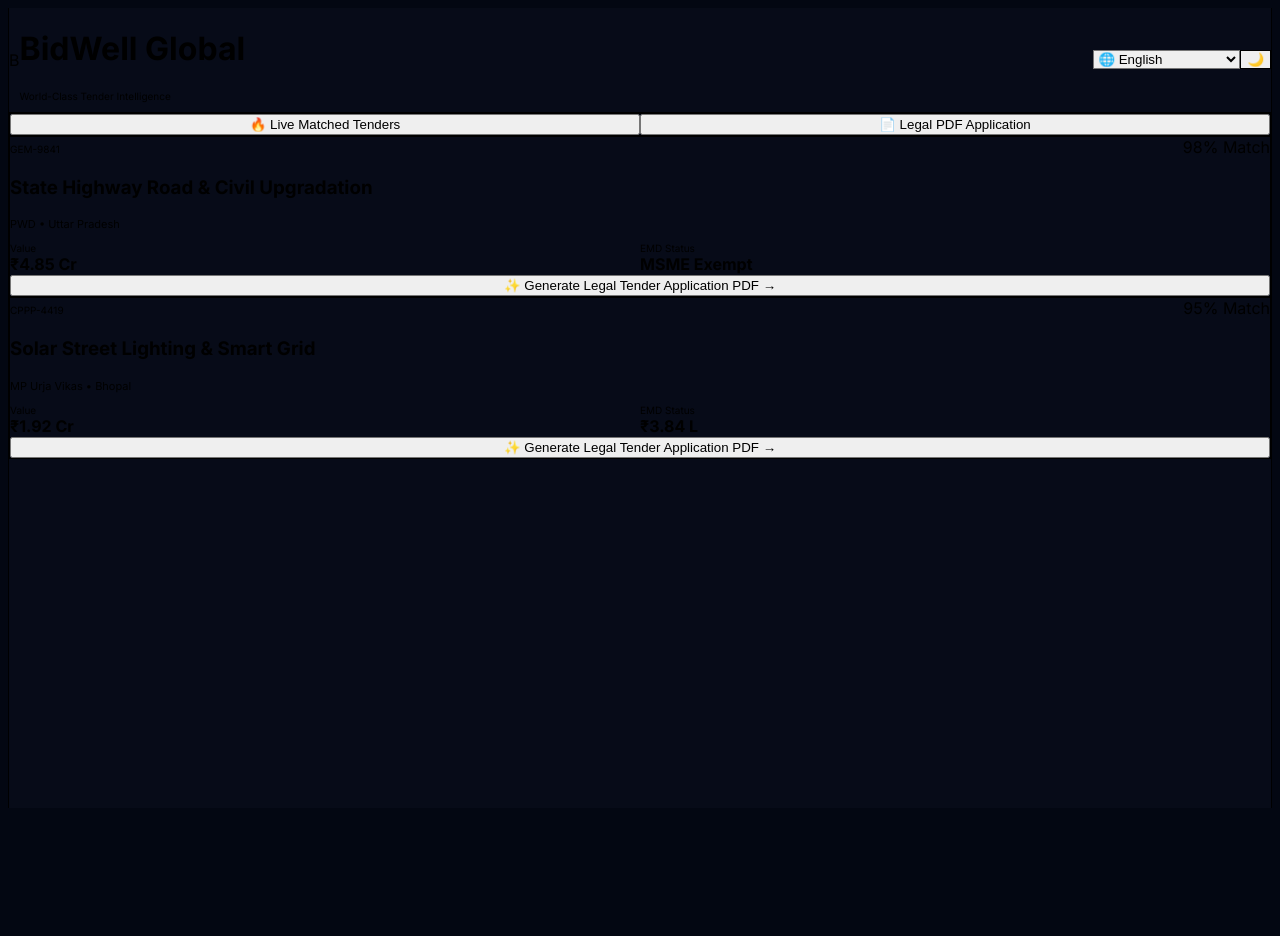
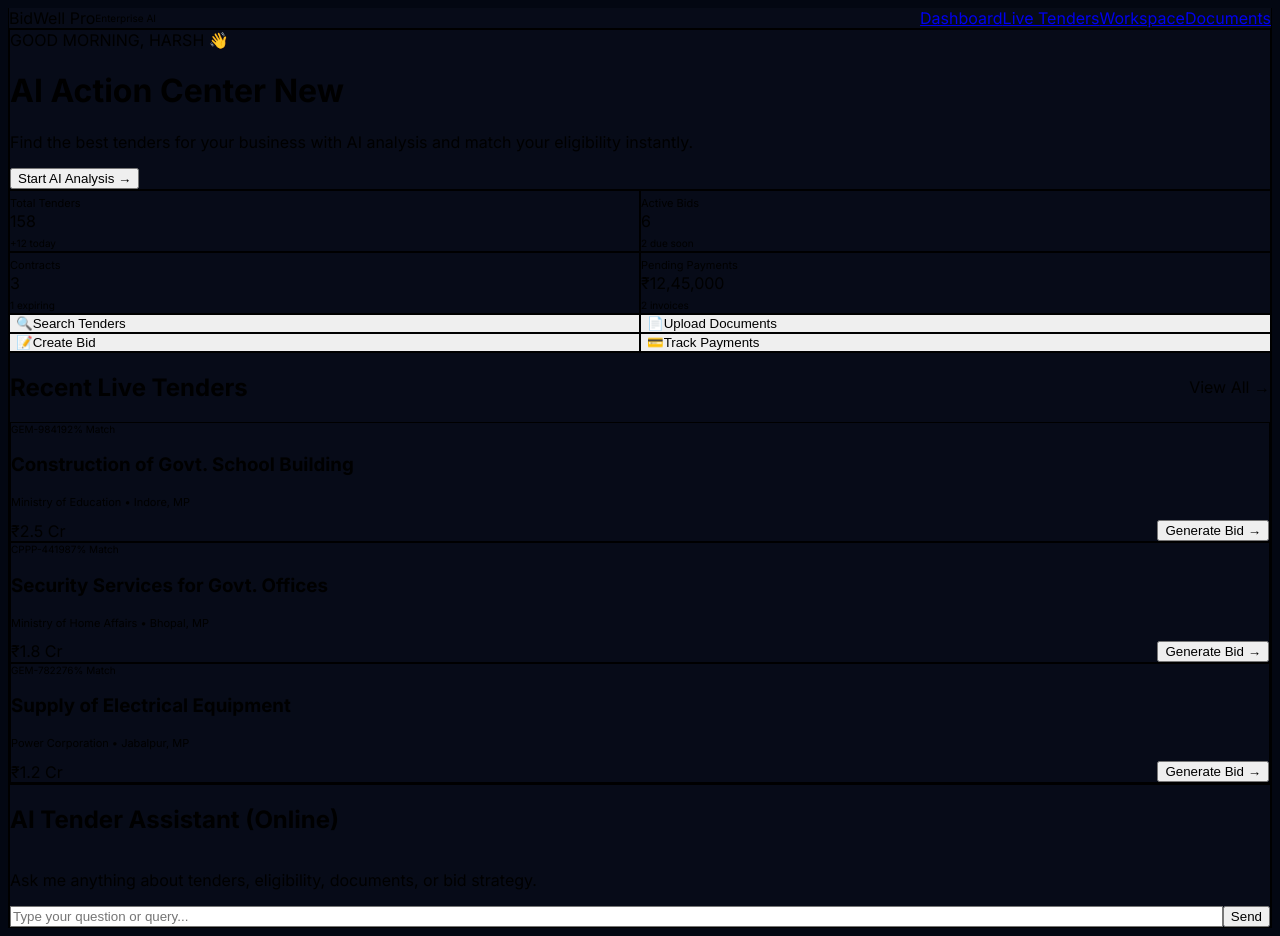
Before and after one commit to moneycontrol21yd-beep/bidwell-app, a Next.js app: page / in a window 1280 px wide. Before the commit the page ends 816 px from the top, so only its background shows below. Built offline with nearby package versions, Linux system fonts and the light colour scheme.

Commit message:
feat: deploy complete master dashboard UI matching enterprise screenshot

```diff
--- a/app/components/GlobalNavbar.tsx
+++ b/app/components/GlobalNavbar.tsx
@@ -1,44 +1,20 @@
 "use client";
-import React, { useState } from "react";
+import React from "react";
 import Link from "next/link";
 
 export default function GlobalNavbar() {
-  const [lang, setLang] = useState("EN");
-  const [isDark, setIsDark] = useState(true);
-
   return (
-    <div className="flex items-center justify-between border-b border-slate-800/80 pb-3 mb-4">
-      <div className="flex items-center gap-2.5">
-        <div className="w-9 h-9 rounded-2xl bg-gradient-to-tr from-blue-600 to-cyan-500 flex items-center justify-center font-extrabold text-white text-sm shadow-lg">B</div>
-        <div>
-          <h1 className="text-sm font-extrabold text-cyan-400">BidWell Global</h1>
-          <p className="text-[10px] text-slate-400">World-Class Tender Intelligence</p>
-        </div>
+    <nav className="p-3 bg-slate-900 border-b border-slate-800 flex flex-wrap items-center justify-between gap-2 text-xs">
+      <div className="flex items-center gap-2">
+        <span className="font-black text-cyan-400 text-sm tracking-wider">BidWell Pro</span>
+        <span className="px-2 py-0.5 rounded bg-cyan-500/20 text-cyan-300 text-[10px] font-bold">Enterprise AI</span>
       </div>
-
-      <div className="flex items-center gap-2">
-        {/* Language Selector */}
-        <select
-          value={lang}
-          onChange={(e) => setLang(e.target.value)}
-          className="bg-slate-900 border border-slate-700 text-xs text-slate-200 px-2 py-1 rounded-xl outline-none font-bold"
-        >
-          <option value="EN">🌐 English</option>
-          <option value="HI">🇮🇳 Hindi (हिन्दी)</option>
-          <option value="GU">🟢 Gujarati (ગુજરાતી)</option>
-          <option value="MR">🟣 Marathi (मराठी)</option>
-          <option value="TA">🔵 Tamil (தமிழ்)</option>
-          <option value="TE">🟠 Telugu (తెలుగు)</option>
-        </select>
-
-        {/* Theme Toggle */}
-        <button
-          onClick={() => setIsDark(!isDark)}
-          className="w-8 h-8 rounded-xl bg-slate-900 border border-slate-700 flex items-center justify-center text-xs"
-        >
-          {isDark ? "🌙" : "☀️"}
-        </button>
+      <div className="flex flex-wrap items-center gap-1.5">
+        <Link href="/" className="px-2.5 py-1 rounded-lg bg-slate-800 hover:bg-slate-700 text-slate-200">Dashboard</Link>
+        <Link href="/match" className="px-2.5 py-1 rounded-lg bg-slate-800 hover:bg-slate-700 text-slate-200">Live Tenders</Link>
+        <Link href="/bids" className="px-2.5 py-1 rounded-lg bg-slate-800 hover:bg-slate-700 text-slate-200">Workspace</Link>
+        <Link href="/upload" className="px-2.5 py-1 rounded-lg bg-slate-800 hover:bg-slate-700 text-slate-200">Documents</Link>
       </div>
-    </div>
+    </nav>
   );
 }
--- a/app/page.tsx
+++ b/app/page.tsx
@@ -3,69 +3,109 @@
 import GlobalNavbar from "./components/GlobalNavbar";
 
 export default function MasterBrainDashboard() {
-  const [activeTab, setActiveTab] = useState("tenders");
+  const [activeTab, setActiveTab] = useState("overview");
 
-  const liveTenders = [
-    { id: "GEM-9841", title: "State Highway Road & Civil Upgradation", dept: "PWD • Uttar Pradesh", val: "₹4.85 Cr", emd: "MSME Exempt", match: "98% Match" },
-    { id: "CPPP-4419", title: "Solar Street Lighting & Smart Grid", dept: "MP Urja Vikas • Bhopal", val: "₹1.92 Cr", emd: "₹3.84 L", match: "95% Match" }
+  const stats = [
+    { label: "Total Tenders", val: "158", sub: "+12 today", color: "text-cyan-400" },
+    { label: "Active Bids", val: "6", sub: "2 due soon", color: "text-purple-400" },
+    { label: "Contracts", val: "3", sub: "1 expiring", color: "text-emerald-400" },
+    { label: "Pending Payments", val: "₹12,45,000", sub: "2 invoices", color: "text-amber-400" }
+  ];
+
+  const recentTenders = [
+    { id: "GEM-9841", title: "Construction of Govt. School Building", dept: "Ministry of Education", loc: "Indore, MP", val: "₹2.5 Cr", match: "92%" },
+    { id: "CPPP-4419", title: "Security Services for Govt. Offices", dept: "Ministry of Home Affairs", loc: "Bhopal, MP", val: "₹1.8 Cr", match: "87%" },
+    { id: "GEM-7822", title: "Supply of Electrical Equipment", dept: "Power Corporation", loc: "Jabalpur, MP", val: "₹1.2 Cr", match: "76%" }
   ];
 
   return (
-    <div className="min-h-screen p-4 pb-28 space-y-4">
+    <div className="min-h-screen bg-slate-950 text-slate-100 pb-28">
       <GlobalNavbar />
 
-      {/* Tabs */}
-      <div className="grid grid-cols-2 gap-2 p-1 rounded-2xl bg-slate-900 border border-slate-800">
-        <button onClick={() => setActiveTab("tenders")} className={`py-2 rounded-xl text-xs font-bold ${activeTab === "tenders" ? "bg-cyan-600 text-white" : "text-slate-400"}`}>
-          🔥 Live Matched Tenders
-        </button>
-        <button onClick={() => setActiveTab("bids")} className={`py-2 rounded-xl text-xs font-bold ${activeTab === "bids" ? "bg-purple-600 text-white" : "text-slate-400"}`}>
-          📄 Legal PDF Application
+      <div className="p-4 space-y-4 max-w-7xl mx-auto">
+        {/* Welcome Banner */}
+        <div className="p-6 rounded-3xl bg-gradient-to-r from-blue-900/60 via-slate-900 to-slate-900 border border-slate-800 shadow-2xl flex flex-col md:flex-row justify-between items-start md:items-center gap-4">
+          <div className="space-y-1">
+            <span className="text-xs font-mono text-cyan-400 uppercase tracking-widest">Good Morning, Harsh 👋</span>
+            <h1 className="text-xl md:text-2xl font-extrabold text-white">AI Action Center <span className="text-xs px-2 py-0.5 bg-cyan-500 text-slate-950 rounded-full font-bold">New</span></h1>
+            <p className="text-xs text-slate-400">Find the best tenders for your business with AI analysis and match your eligibility instantly.</p>
+          </div>
+          <button onClick={() => alert("AI Deep Scanner Activated across UP, MP, Gujarat, Rajasthan & Bihar!")} className="px-5 py-2.5 rounded-2xl bg-cyan-600 hover:bg-cyan-500 text-white font-bold text-xs shadow-lg transition">
+            Start AI Analysis →
           </button>
         </div>
 
-      {activeTab === "tenders" && (
-        <div className="space-y-3">
-          {liveTenders.map(t => (
-            <div key={t.id} className="p-4 rounded-2xl bg-slate-900/90 border border-slate-800 space-y-2">
-              <div className="flex justify-between items-start">
-                <div>
-                  <span className="text-[10px] font-mono text-cyan-400">{t.id}</span>
-                  <h3 className="text-sm font-bold text-white">{t.title}</h3>
-                  <p className="text-[11px] text-slate-400">{t.dept}</p>
-                </div>
-                <span className="px-2.5 py-1 rounded-xl bg-emerald-500/20 text-emerald-300 text-xs font-bold">{t.match}</span>
-              </div>
-              <div className="grid grid-cols-2 gap-2 text-xs bg-slate-950 p-2.5 rounded-xl">
-                <div><span className="text-[10px] text-slate-400 block">Value</span><b>{t.val}</b></div>
-                <div><span className="text-[10px] text-slate-400 block">EMD Status</span><b className="text-emerald-400">{t.emd}</b></div>
-              </div>
-              <button onClick={() => setActiveTab("bids")} className="w-full py-2 rounded-xl bg-blue-600 text-center text-xs font-bold">
-                ✨ Generate Legal Tender Application PDF →
-              </button>
+        {/* Stats Grid */}
+        <div className="grid grid-cols-2 lg:grid-cols-4 gap-3">
+          {stats.map((s, idx) => (
+            <div key={idx} className="p-4 rounded-2xl bg-slate-900/80 border border-slate-800/80 space-y-1">
+              <span className="text-[11px] text-slate-400">{s.label}</span>
+              <div className={`text-lg md:text-xl font-black ${s.color}`}>{s.val}</div>
+              <span className="text-[10px] text-slate-500">{s.sub}</span>
             </div>
           ))}
         </div>
-      )}
 
-      {activeTab === "bids" && (
-        <div className="p-4 rounded-2xl bg-slate-900/90 border border-slate-800 space-y-3 text-xs">
-          <h2 className="font-bold text-sm text-cyan-400">🛡️ Court-Compliant Legal PDF Application Generator</h2>
+        {/* Quick Action Buttons */}
+        <div className="grid grid-cols-2 md:grid-cols-4 gap-2.5">
+          <button onClick={() => alert("Searching active state & central portals...")} className="p-3 rounded-2xl bg-slate-900 hover:bg-slate-800 border border-slate-800 text-left text-xs font-bold flex items-center gap-2">
+            <span>🔍</span> Search Tenders
+          </button>
+          <button onClick={() => alert("Upload BOQ or tender document for gap analysis")} className="p-3 rounded-2xl bg-slate-900 hover:bg-slate-800 border border-slate-800 text-left text-xs font-bold flex items-center gap-2">
+            <span>📄</span> Upload Documents
+          </button>
+          <button onClick={() => alert("Workspace initialized for court-compliant bid generation")} className="p-3 rounded-2xl bg-slate-900 hover:bg-slate-800 border border-slate-800 text-left text-xs font-bold flex items-center gap-2">
+            <span>📝</span> Create Bid
+          </button>
+          <button onClick={() => alert("Tracking all active invoices and EMD refunds")} className="p-3 rounded-2xl bg-slate-900 hover:bg-slate-800 border border-slate-800 text-left text-xs font-bold flex items-center gap-2">
+            <span>💳</span> Track Payments
+          </button>
+        </div>
+
+        {/* Recent Live Tenders */}
+        <div className="p-4 rounded-3xl bg-slate-900/90 border border-slate-800 space-y-3">
+          <div className="flex justify-between items-center">
+            <h2 className="text-sm font-bold text-white">Recent Live Tenders</h2>
+            <span className="text-xs text-cyan-400 cursor-pointer">View All →</span>
+          </div>
           <div className="space-y-2">
-            <div>
-              <label className="text-[10px] text-slate-400">Company Name</label>
-              <input type="text" defaultValue="M/s Enterprise & Engineers" className="w-full p-2.5 rounded-xl bg-slate-950 border border-slate-800 text-white mt-1" />
+            {recentTenders.map(t => (
+              <div key={t.id} className="p-3.5 rounded-2xl bg-slate-950 border border-slate-800 flex flex-col md:flex-row justify-between items-start md:items-center gap-3">
+                <div className="space-y-0.5">
+                  <div className="flex items-center gap-2">
+                    <span className="text-[10px] font-mono text-cyan-400">{t.id}</span>
+                    <span className="text-[10px] px-2 py-0.5 rounded bg-emerald-500/20 text-emerald-300 font-bold">{t.match} Match</span>
                   </div>
-            <div>
-              <label className="text-[10px] text-slate-400">GSTIN / Udyam MSME</label>
-              <input type="text" defaultValue="09AABBC1234Z1ZU" className="w-full p-2.5 rounded-xl bg-slate-950 border border-slate-800 text-white mt-1" />
+                  <h3 className="text-xs md:text-sm font-bold text-white">{t.title}</h3>
+                  <p className="text-[11px] text-slate-400">{t.dept} • {t.loc}</p>
+                </div>
+                <div className="flex items-center gap-3 w-full md:w-auto justify-between md:justify-end">
+                  <span className="text-xs font-bold text-slate-200">{t.val}</span>
+                  <button onClick={() => alert(`Opening tender ${t.id} for AI Legal Application Generation`)} className="px-3 py-1.5 rounded-xl bg-blue-600 hover:bg-blue-500 text-white font-bold text-xs">
+                    Generate Bid →
+                  </button>
                 </div>
               </div>
-          <button onClick={() => alert("Court-Compliant Legal PDF Application Downloaded Successfully!")} className="w-full py-3 rounded-xl bg-gradient-to-r from-emerald-600 to-teal-600 font-extrabold text-xs shadow-lg">
-            📥 Download Legal PDF Application Package
+            ))}
+          </div>
+        </div>
+
+        {/* AI Assistant Chat Widget */}
+        <div className="p-4 rounded-3xl bg-slate-900/90 border border-slate-800 space-y-3">
+          <div className="flex items-center gap-2">
+            <div className="w-2.5 h-2.5 rounded-full bg-emerald-500 animate-pulse"></div>
+            <h2 className="text-sm font-bold text-white">AI Tender Assistant (Online)</h2>
+          </div>
+          <p className="text-xs text-slate-400">Ask me anything about tenders, eligibility, documents, or bid strategy.</p>
+          <div className="flex gap-2">
+            <input type="text" placeholder="Type your question or query..." className="flex-1 p-3 rounded-xl bg-slate-950 border border-slate-800 text-xs text-white focus:outline-none focus:border-cyan-500" />
+            <button onClick={() => alert("AI Assistant is analyzing your query...")} className="px-5 py-3 rounded-xl bg-cyan-600 hover:bg-cyan-500 text-white font-bold text-xs">
+              Send
             </button>
           </div>
-      )}
+        </div>
+
+      </div>
     </div>
   );
 }
```
Lines whose indentation alone changed are shown as unchanged.
